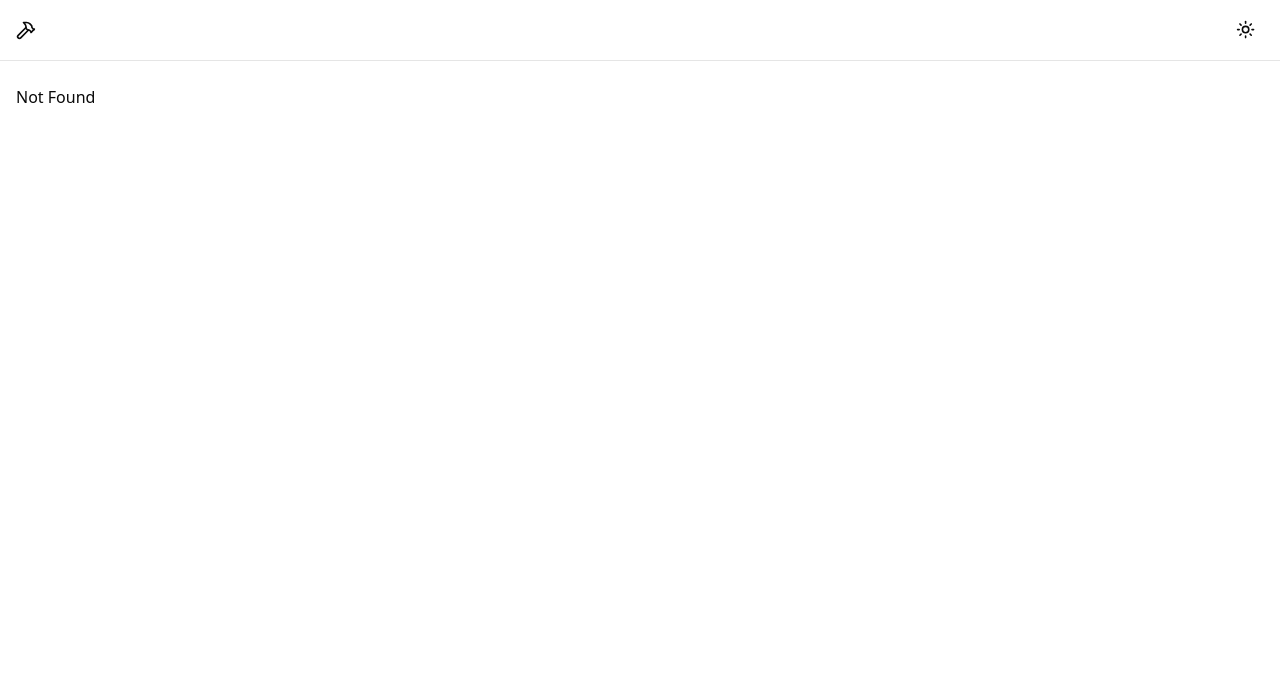
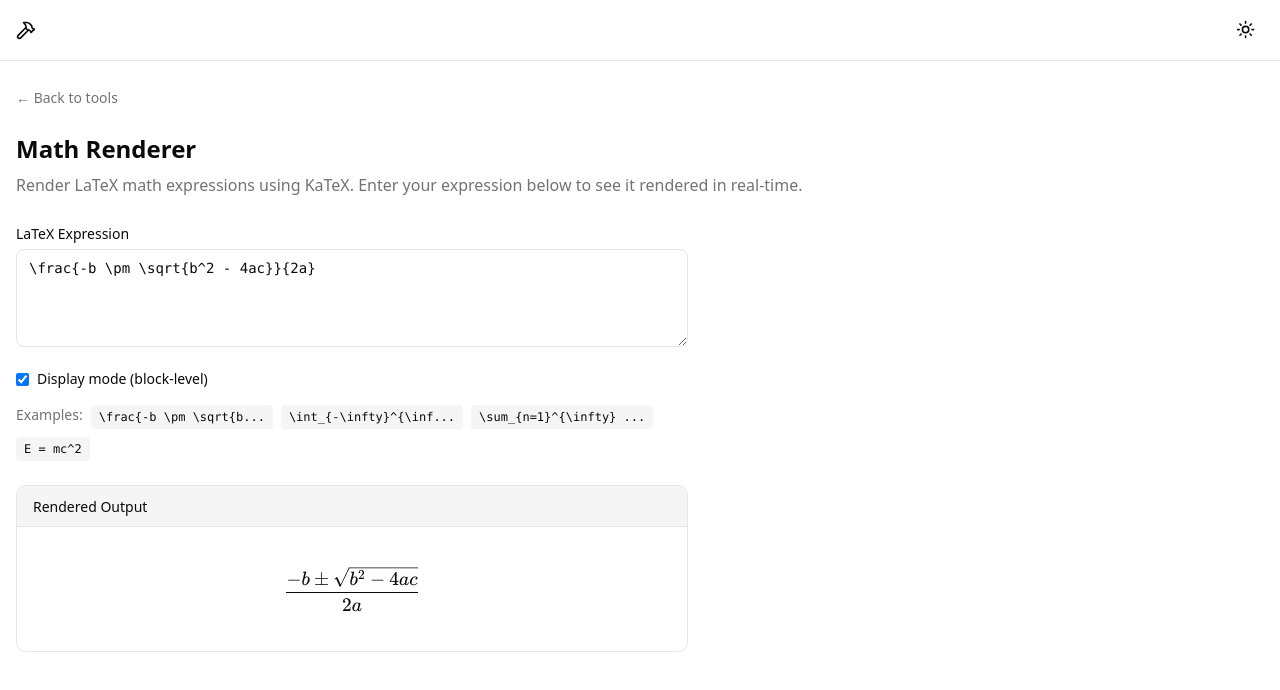
Before and after one commit to terror/tools, a React (Vite) app: page /tools/math-renderer in a window 1280 px wide. Before the commit this address had no page. Shown: the top 690 px of the page. Built offline with nearby package versions, Linux system fonts and the light colour scheme.

Commit message:
Add math renderer tool

```diff
--- a/package.json
+++ b/package.json
@@ -19,6 +19,7 @@
     "@tanstack/react-router": "^1.150.0",
     "class-variance-authority": "^0.7.1",
     "clsx": "^2.1.1",
+    "katex": "^0.16.27",
     "lucide": "^0.562.0",
     "lucide-react": "^0.562.0",
     "react": "^19.2.3",
--- a/src/lib/tools.ts
+++ b/src/lib/tools.ts
@@ -12,4 +12,10 @@ export const tools: Tool[] = [
     description: 'Extract and preview clean article content from any URL',
     path: '/tools/readability',
   },
+  {
+    id: 'math-renderer',
+    name: 'Math Renderer',
+    description: 'Render LaTeX math expressions using KaTeX',
+    path: '/tools/math-renderer',
+  },
 ];
--- /dev/null
+++ b/src/pages/tools/math-renderer.tsx
@@ -0,0 +1,117 @@
+import { Link } from '@tanstack/react-router';
+import katex from 'katex';
+import 'katex/dist/katex.min.css';
+import { useEffect, useState } from 'react';
+
+const EXAMPLE_EXPRESSIONS = [
+  '\\frac{-b \\pm \\sqrt{b^2 - 4ac}}{2a}',
+  '\\int_{-\\infty}^{\\infty} e^{-x^2} dx = \\sqrt{\\pi}',
+  '\\sum_{n=1}^{\\infty} \\frac{1}{n^2} = \\frac{\\pi^2}{6}',
+  'E = mc^2',
+];
+
+export function MathRendererTool() {
+  const [input, setInput] = useState(EXAMPLE_EXPRESSIONS[0]);
+  const [displayMode, setDisplayMode] = useState(true);
+  const [rendered, setRendered] = useState('');
+  const [error, setError] = useState<string | null>(null);
+
+  useEffect(() => {
+    if (!input.trim()) {
+      setRendered('');
+      setError(null);
+      return;
+    }
+
+    try {
+      const html = katex.renderToString(input, {
+        throwOnError: true,
+        displayMode,
+      });
+      setRendered(html);
+      setError(null);
+    } catch (err) {
+      setError(
+        err instanceof Error ? err.message : 'Failed to render expression'
+      );
+      setRendered('');
+    }
+  }, [input, displayMode]);
+
+  return (
+    <div className='space-y-6'>
+      <div>
+        <Link
+          to='/'
+          className='text-muted-foreground hover:text-foreground text-sm'
+        >
+          &larr; Back to tools
+        </Link>
+      </div>
+
+      <div>
+        <h1 className='mb-2 text-2xl font-bold'>Math Renderer</h1>
+        <p className='text-muted-foreground'>
+          Render LaTeX math expressions using KaTeX. Enter your expression below
+          to see it rendered in real-time.
+        </p>
+      </div>
+
+      <div className='max-w-2xl space-y-4'>
+        <div>
+          <label className='text-sm font-medium'>LaTeX Expression</label>
+          <textarea
+            placeholder='Enter LaTeX expression...'
+            value={input}
+            onChange={(e) => setInput(e.target.value)}
+            rows={4}
+            className='border-border bg-background focus:ring-ring mt-1 w-full rounded-md border px-3 py-2 font-mono text-sm focus:ring-2 focus:outline-none'
+          />
+        </div>
+
+        <div className='flex items-center gap-4'>
+          <label className='flex items-center gap-2 text-sm'>
+            <input
+              type='checkbox'
+              checked={displayMode}
+              onChange={(e) => setDisplayMode(e.target.checked)}
+              className='rounded'
+            />
+            Display mode (block-level)
+          </label>
+        </div>
+
+        <div className='flex flex-wrap gap-2'>
+          <span className='text-muted-foreground text-sm'>Examples:</span>
+          {EXAMPLE_EXPRESSIONS.map((expr, i) => (
+            <button
+              key={i}
+              onClick={() => setInput(expr)}
+              className='bg-accent hover:bg-accent/80 rounded px-2 py-1 font-mono text-xs'
+            >
+              {expr.length > 20 ? expr.slice(0, 20) + '...' : expr}
+            </button>
+          ))}
+        </div>
+      </div>
+
+      {error && (
+        <div className='border-destructive/50 bg-destructive/10 text-destructive max-w-2xl rounded-lg border p-4'>
+          {error}
+        </div>
+      )}
+
+      {rendered && (
+        <div className='border-border bg-card max-w-2xl overflow-hidden rounded-lg border'>
+          <div className='border-border bg-accent border-b px-4 py-2'>
+            <span className='text-sm font-medium'>Rendered Output</span>
+          </div>
+          <div
+            className='flex min-h-24 items-center justify-center p-6'
+            dangerouslySetInnerHTML={{ __html: rendered }}
+          />
+        </div>
+      )}
+    </div>
+  );
+}
--- a/src/router.tsx
+++ b/src/router.tsx
@@ -1,5 +1,6 @@
 import { Layout } from '@/components/layout';
 import { Home } from '@/pages/home';
+import { MathRendererTool } from '@/pages/tools/math-renderer';
 import { ReadabilityTool } from '@/pages/tools/readability';
 import {
   createRootRoute,
@@ -23,7 +24,17 @@ const readabilityRoute = createRoute({
   component: ReadabilityTool,
 });
 
-const routeTree = rootRoute.addChildren([indexRoute, readabilityRoute]);
+const mathRendererRoute = createRoute({
+  getParentRoute: () => rootRoute,
+  path: '/tools/math-renderer',
+  component: MathRendererTool,
+});
+
+const routeTree = rootRoute.addChildren([
+  indexRoute,
+  readabilityRoute,
+  mathRendererRoute,
+]);
 
 export const router = createRouter({ routeTree });
 
```
Also changed, not shown: 1 other file (tests, documents, lock files or other folders).
